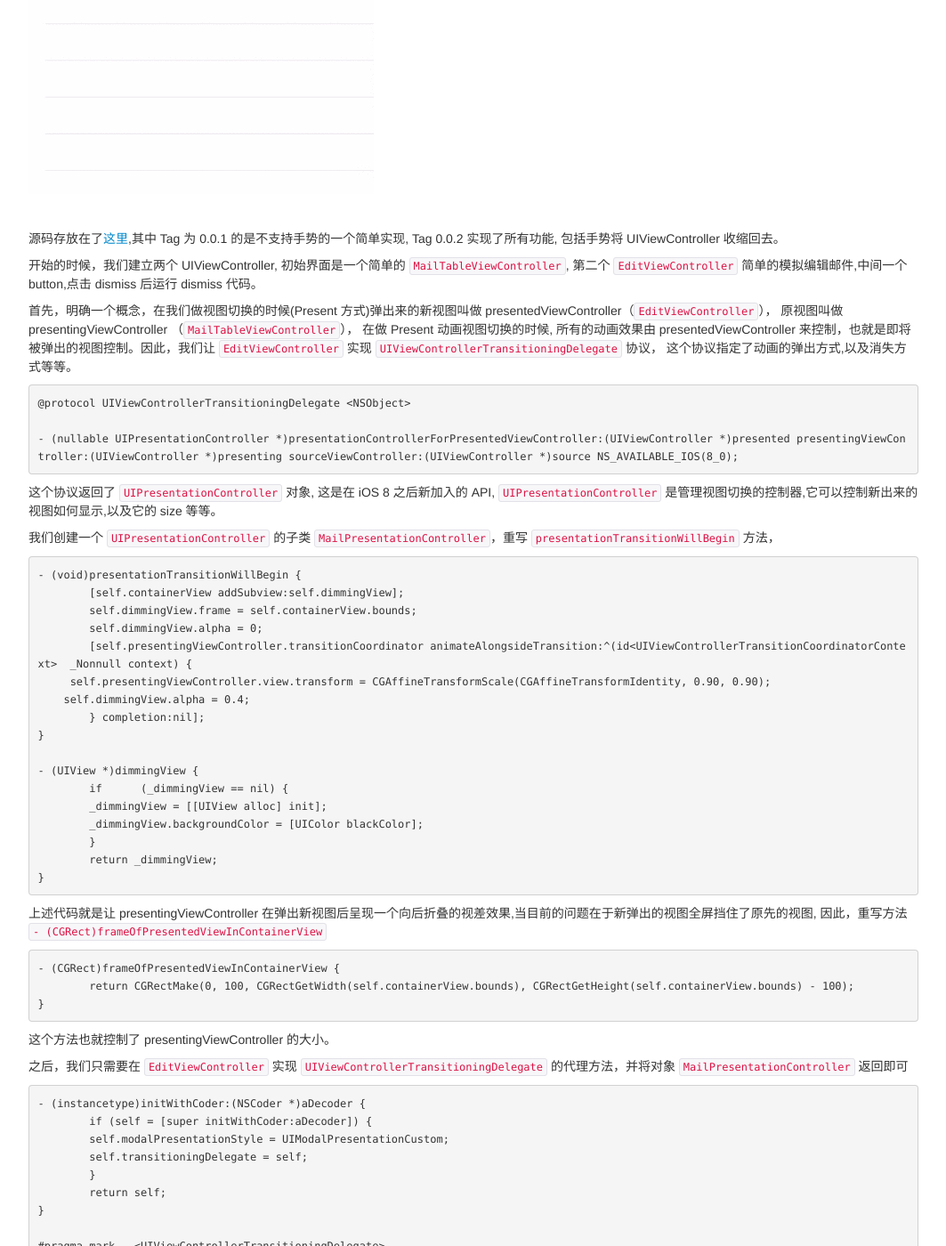
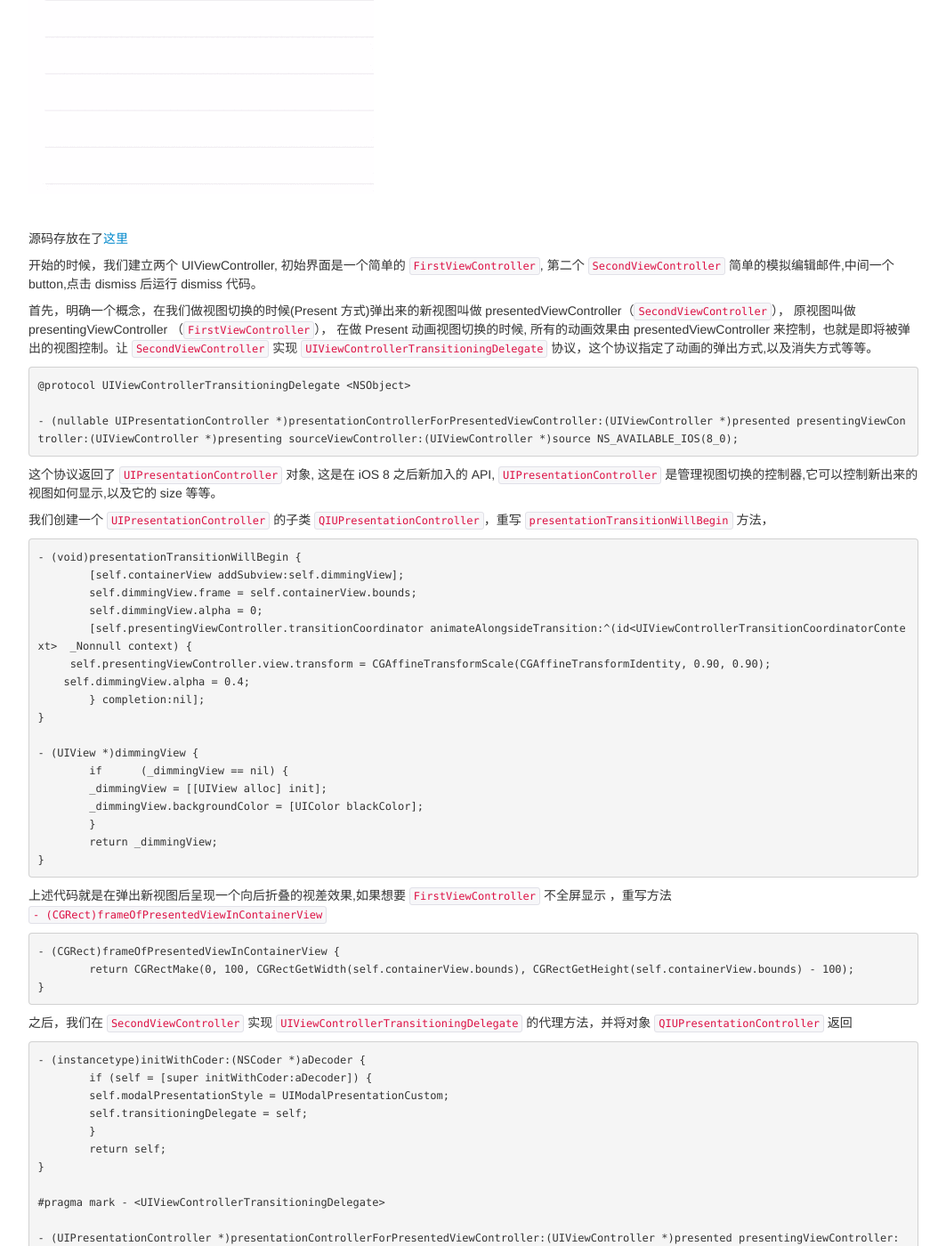
Before and after one commit to VioletHill/VioletHill.github.io, a Jekyll site: the page built from _posts/blog/2016-01-22-ios8uipresentationcontroller.md, in a window 1280 px wide and 1400 px high, scrolled down 848 px. Shown: the whole window at 89% size, without its empty margins (108-1171 px from the left). Built offline with Jekyll 4.4.1, drawn with Linux system fonts in a browser that asks for light colours; Markdown is read by kramdown in place of the engine named in the settings; comment, search, counter and statistics services are not loaded; some of the changed text lies outside the part shown.

Commit message:
update UIPresentationController

```diff
--- a/_posts/blog/2016-01-22-ios8uipresentationcontroller.md
+++ b/_posts/blog/2016-01-22-ios8uipresentationcontroller.md
@@ -9,16 +9,16 @@ description: 实现模范 iOS App 中点击添加一个新邮件的效果
 <br>
 <br>
 
-![Demo](/images/blog/20150122demo.gif)
+![Demo](/images/blog/20160122demo.gif)
 
 <br>
 
-源码存放在了[这里](https://github.com/VioletHill/UIPresentationControllerDemo),其中 Tag 为 0.0.1 的是不支持手势的一个简单实现, Tag 0.0.2 实现了所有功能, 包括手势将 UIViewController 收缩回去。
+源码存放在了[这里](https://github.com/VioletHill/QIUPresentAnimationViewController)
 
-开始的时候，我们建立两个 UIViewController, 初始界面是一个简单的 `MailTableViewController`, 第二个 `EditViewController` 简单的模拟编辑邮件,中间一个 button,点击 dismiss 后运行 dismiss 代码。
+开始的时候，我们建立两个 UIViewController, 初始界面是一个简单的 `FirstViewController`, 第二个 `SecondViewController` 简单的模拟编辑邮件,中间一个 button,点击 dismiss 后运行 dismiss 代码。
 
 
-首先，明确一个概念，在我们做视图切换的时候(Present 方式)弹出来的新视图叫做 presentedViewController（`EditViewController`）， 原视图叫做 presentingViewController （`MailTableViewController`）， 在做 Present 动画视图切换的时候, 所有的动画效果由 presentedViewController 来控制，也就是即将被弹出的视图控制。因此，我们让 `EditViewController` 实现 `UIViewControllerTransitioningDelegate` 协议， 这个协议指定了动画的弹出方式,以及消失方式等等。
+首先，明确一个概念，在我们做视图切换的时候(Present 方式)弹出来的新视图叫做 presentedViewController（`SecondViewController`）， 原视图叫做 presentingViewController （`FirstViewController`）， 在做 Present 动画视图切换的时候, 所有的动画效果由 presentedViewController 来控制，也就是即将被弹出的视图控制。让 `SecondViewController` 实现 `UIViewControllerTransitioningDelegate` 协议，这个协议指定了动画的弹出方式,以及消失方式等等。
 
 	@protocol UIViewControllerTransitioningDelegate <NSObject>
 
@@ -27,7 +27,7 @@ description: 实现模范 iOS App 中点击添加一个新邮件的效果
 
 这个协议返回了 `UIPresentationController` 对象, 这是在 iOS 8 之后新加入的 API, `UIPresentationController` 是管理视图切换的控制器,它可以控制新出来的视图如何显示,以及它的 size 等等。
 
-我们创建一个 `UIPresentationController` 的子类 `MailPresentationController`，重写 `presentationTransitionWillBegin` 方法，
+我们创建一个 `UIPresentationController` 的子类 `QIUPresentationController`，重写 `presentationTransitionWillBegin` 方法，
 
 	- (void)presentationTransitionWillBegin {
     	[self.containerView addSubview:self.dimmingView];
@@ -47,15 +47,13 @@ description: 实现模范 iOS App 中点击添加一个新邮件的效果
     	return _dimmingView;
 	}
 
-上述代码就是让 presentingViewController 在弹出新视图后呈现一个向后折叠的视差效果,当目前的问题在于新弹出的视图全屏挡住了原先的视图, 因此，重写方法 `- (CGRect)frameOfPresentedViewInContainerView`
+上述代码就是在弹出新视图后呈现一个向后折叠的视差效果,如果想要 `FirstViewController` 不全屏显示 ，重写方法 `- (CGRect)frameOfPresentedViewInContainerView`
 
 	- (CGRect)frameOfPresentedViewInContainerView {
     	return CGRectMake(0, 100, CGRectGetWidth(self.containerView.bounds), CGRectGetHeight(self.containerView.bounds) - 100);
 	}
 
-这个方法也就控制了 presentingViewController 的大小。
-
-之后，我们只需要在 `EditViewController` 实现 `UIViewControllerTransitioningDelegate` 的代理方法，并将对象 `MailPresentationController` 返回即可
+之后，我们在 `SecondViewController` 实现 `UIViewControllerTransitioningDelegate` 的代理方法，并将对象 `QIUPresentationController` 返回
 
 	- (instancetype)initWithCoder:(NSCoder *)aDecoder {
     	if (self = [super initWithCoder:aDecoder]) {
@@ -68,17 +66,17 @@ description: 实现模范 iOS App 中点击添加一个新邮件的效果
 	#pragma mark - <UIViewControllerTransitioningDelegate>
 
 	- (UIPresentationController *)presentationControllerForPresentedViewController:(UIViewController *)presented presentingViewController:(UIViewController *)presenting sourceViewController:(UIViewController *)source {
-	    MailPresentationController *controller = [[MailPresentationController alloc] initWithPresentedViewController:presented presentingViewController:presenting];
+	    QIUPresentationController *controller = [[QIUPresentationController alloc] initWithPresentedViewController:presented presentingViewController:presenting];
 	    return controller;
 	}
 
-至此，我们完成了邮件弹入弹出方式的自定义实现。接下来，我们为 `EditViewController` 加入手势，当手势滑动超过一定百分比的时候，则向下消失这个 UIViewController。
+至此，我们完成了邮件弹入弹出方式的自定义实现。接下来，我们为 `SecondViewController` 加入手势，当手势滑动超过一定百分比的时候，则向下消失这个 UIViewController。
 
 在 `UIViewControllerTransitioningDelegate` 还有一个协议叫做
 
 	- (id <UIViewControllerAnimatedTransitioning>)animationControllerForDismissedController:(UIViewController *)dismissed
 
-这个方法就是控制 dismiss 时候的动画效果的，它需要返回一个实现了 `UIViewControllerAnimatedTransitioning` 的对象, 所以这里, 我们新建一个对象，叫做 `MailDismissAnimation`，并且实现协议 `UIViewControllerAnimatedTransitioning`
+这个方法就是控制 dismiss 时候的动画效果的，它需要返回一个实现了 `UIViewControllerAnimatedTransitioning` 的对象, 所以这里, 我们新建一个对象，叫做 `QIUDismissAnimation`，并且实现协议 `UIViewControllerAnimatedTransitioning`
 
 	- (NSTimeInterval)transitionDuration:(id<UIViewControllerContextTransitioning>)transitionContext {
     	return 0.4;
@@ -148,16 +146,17 @@ description: 实现模范 iOS App 中点击添加一个新邮件的效果
 	    return self.isInteracting ? self.percentDrivenInteractiveTransition : nil;
 	}
 
-`UIPercentDrivenInteractiveTransition` 是 iOS 7 的新 API, 它负责控制 dismiss 时候动画的百分比，我们通过手势计算出滑动的距离，然后更新 `UIPercentDrivenInteractiveTransition` 的百分比，一旦超过 0.4，认为滑动结束，消失 Present 出来的 UIViewController。
+到这里，几乎完成了所有的 mail 效果，但是 其实这不是最完美的解决方案，因为你可以看到当手势拖放一半的时候，后面的那个 CGAffineTransformIdentity 有点跳跃的感觉，更好的解决方案可以看 [GitHub](https://github.com/VioletHill/QIUPresentAnimationViewController) 中的代码, 主要的区别是子类化了 `UIPercentDrivenInteractiveTransition` 并且重写了
 
+	- (void)updateInteractiveTransition:(CGFloat)percentComplete;
+	- (void)cancelInteractiveTransition;
+	- (void)finishInteractiveTransition;
 
-最后，为了防止 cancelInteractiveTransition 的时候， presentingViewController 没有了刚刚的视差效果，我们在 `MailPresentationController` 补上如果 dimiss 没有完成的情况处理
+如果你实在没有耐心了，可以直接使用我的 Cocoapods `QIUPresentAnimation`.
+使用方法:
 
-	- (void)dismissalTransitionDidEnd:(BOOL)completed {
-	    if (!completed) {
-	        [UIView animateWithDuration:0.1 animations:^{
-	            self.presentingViewController.view.transform =  CGAffineTransformScale(CGAffineTransformIdentity, 0.9, 0.9);
-	            self.dimmingView.alpha = 0.4;
-	        } completion:nil];
-	    }
-	}
+		#import "QIUPresentKit.h"
+
+	    UIViewController *nextController = [self.storyboard instantiateViewControllerWithIdentifier:@"EditViewController"];
+    QIUPresentViewController *controller = [[QIUPresentViewController alloc] initWithViewController:nextController];
+    [self presentViewController:controller animated:YES completion:nil];
```
Also changed, not shown: _posts/project/2015-12-03-starvingsnake.md (+6 -14 lines), images/blog/20150122demo.gif (deleted), images/blog/20160122demo.gif (added), images/tvOS/0.jpg (added), images/tvOS/500x500bb-3.jpg (added), images/tvOS/500x500bb.jpg (added).
